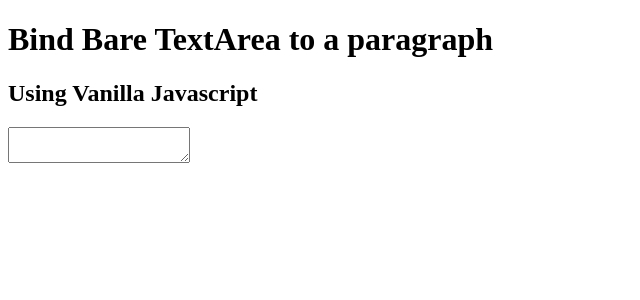
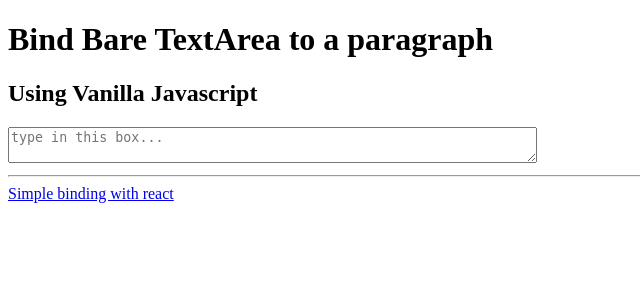
Before and after one commit to aljachimiak/bind-test, a PHP site: page / in a window 1280 px wide. Shown: the top 300 px of the page, without its empty margins (0-640 px from the left). Run offline with PHP 8.4, Linux system fonts and the light colour scheme.

Commit message:
another fix for the grid

```diff
--- a/css/styles.css
+++ b/css/styles.css
@@ -6,7 +6,13 @@
 }
 
 .gridHalf{
-	width: 47.5%;
+	width: 46%;
 	margin-right: 2.4%;
-	float:left;
+	display: inline-block;
+	vertical-align: top;
+	overflow: hidden
 }
+
+textarea{
+	width:90%;
+}
--- a/index.html
+++ b/index.html
@@ -5,6 +5,7 @@
 	<title>Data Binding Example</title>
 
 	<link rel="stylesheet" href="/css/styles.css">
+	<script src="/vendor/jQuery/jquery-2.1.4.min.js"></script>
 </head>
 
 
@@ -15,17 +16,27 @@
 
 <div class="row">
 	<div class="gridHalf">
-		<textarea id='type-here'></textarea>
+		<textarea id='type-here' placeholder='type in this box...'></textarea>
 	</div>
 
 	<div class="gridHalf">
 		<p id="put-here"></p>
 	</div>
-
 </div>
 
+<hr>
+<div class="row">
+	<div class="gridHalf">
+		<a href="/simple-bind-react.html">Simple binding with react</a>
+	</div>
+
+	<div class="gridHalf">
+
+	</div>
+</div>
+
+
 <script src="/js/basic.js"></script>
-<script src="/vendor/jQuery/jquery-2.1.4.min.js"></script>
 
 </body>
 </html>
```
